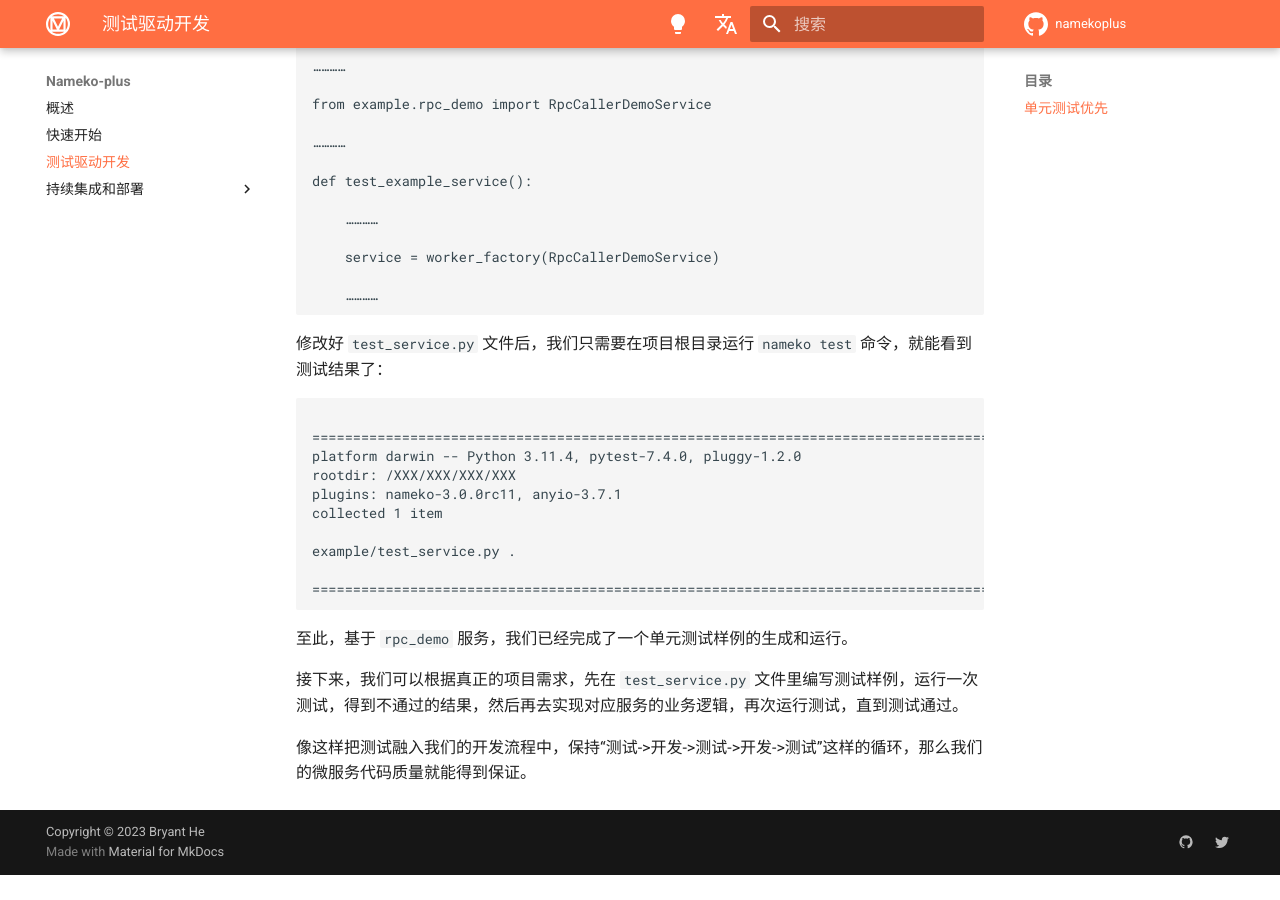
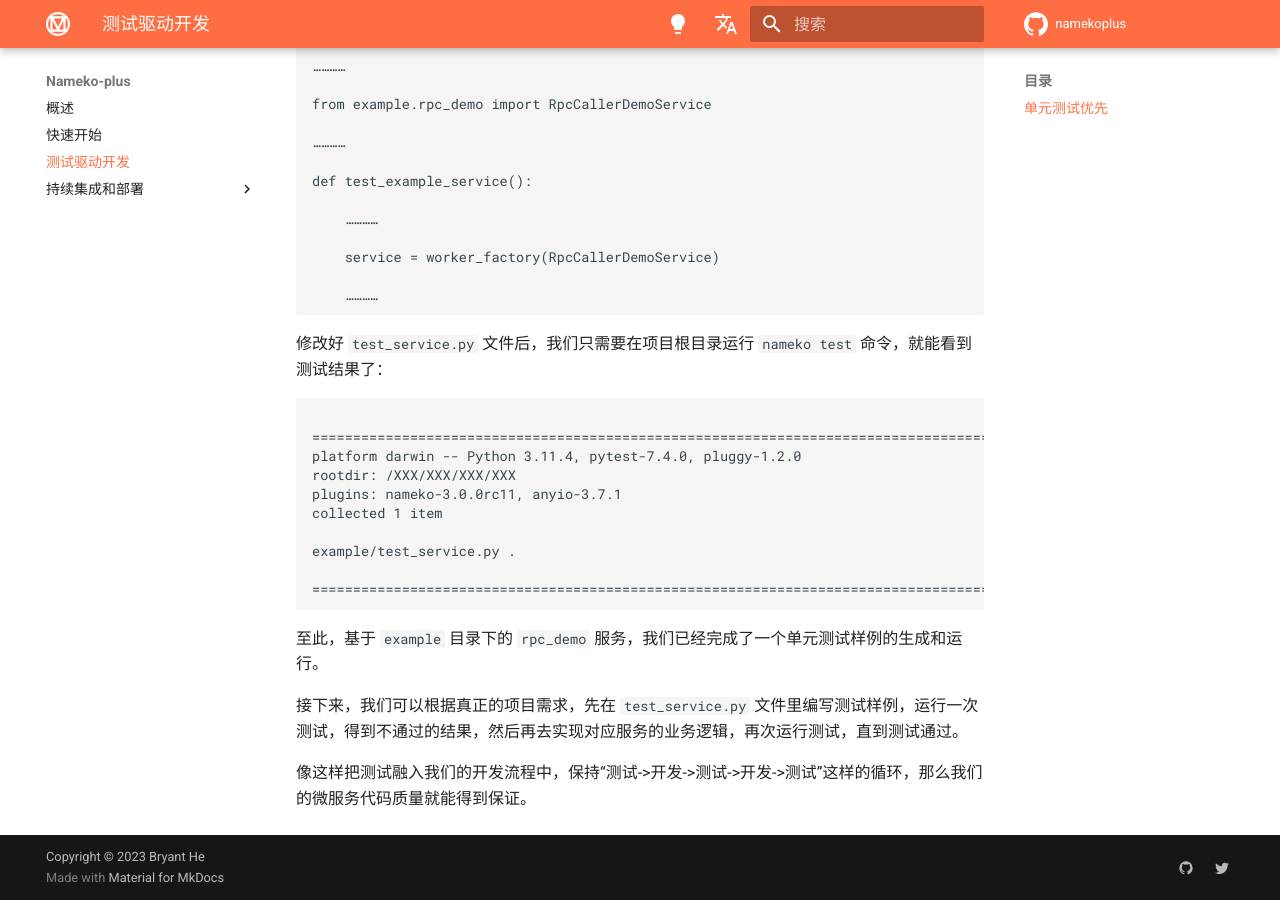
Before and after one commit to Bryanthelol/nameko-plus-doc, an MkDocs documentation site: the page built from docs/测试驱动开发.md, in a window 1280 px wide and 900 px high, scrolled down 1358 px. Built offline with MkDocs 1.6.1 and Material for MkDocs 9.7.7, drawn with Linux system fonts in a browser that asks for light colours; comment, search, counter and statistics services are not loaded; before the commit the page ends 2233 px from its top, so only the background shows below that.

Commit message:
update doc

````diff
--- a/docs/测试驱动开发.md
+++ b/docs/测试驱动开发.md
@@ -94,7 +94,7 @@ example/test_service.py .
 =========================================================================================================== 1 passed in 0.11s ============================================================================================================
 ```
 
-至此，基于 `rpc_demo` 服务，我们已经完成了一个单元测试样例的生成和运行。
+至此，基于 `example` 目录下的 `rpc_demo` 服务，我们已经完成了一个单元测试样例的生成和运行。
 
 接下来，我们可以根据真正的项目需求，先在 `test_service.py` 文件里编写测试样例，运行一次测试，得到不通过的结果，然后再去实现对应服务的业务逻辑，再次运行测试，直到测试通过。
 
````
